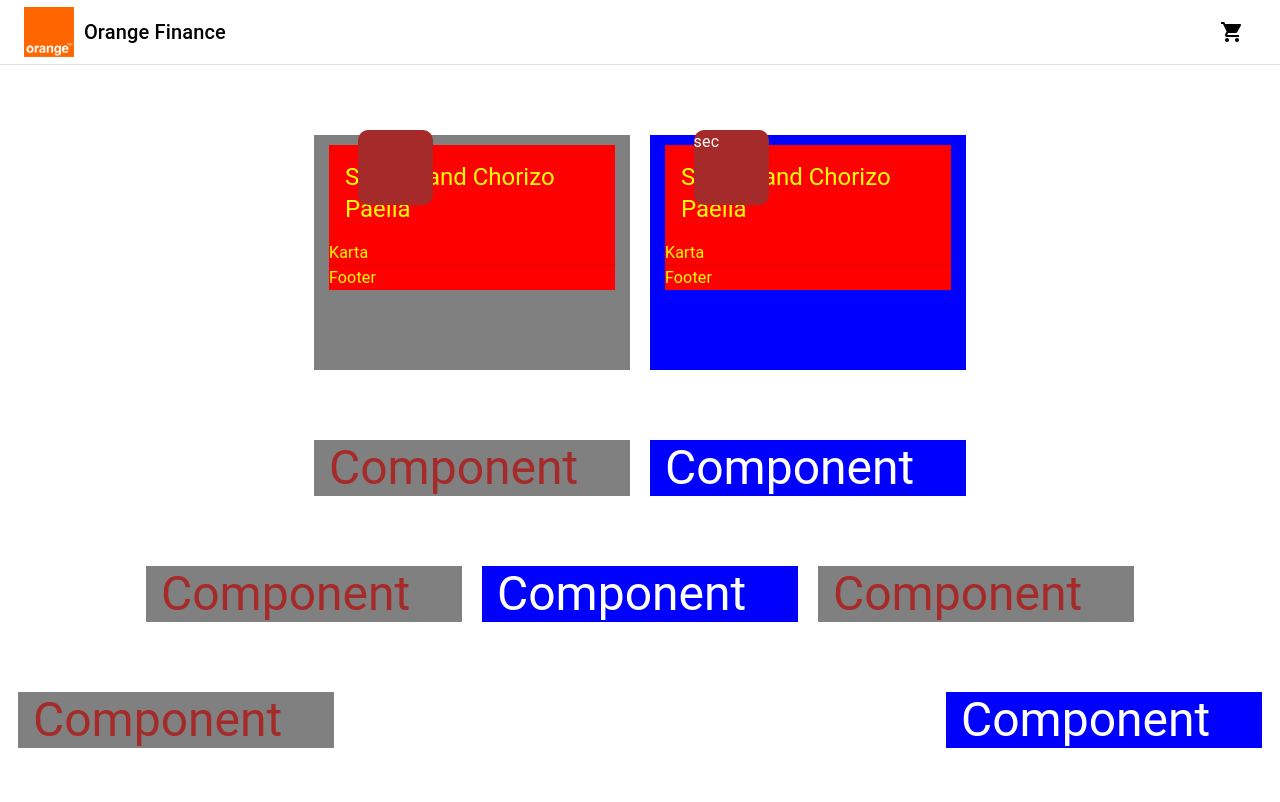
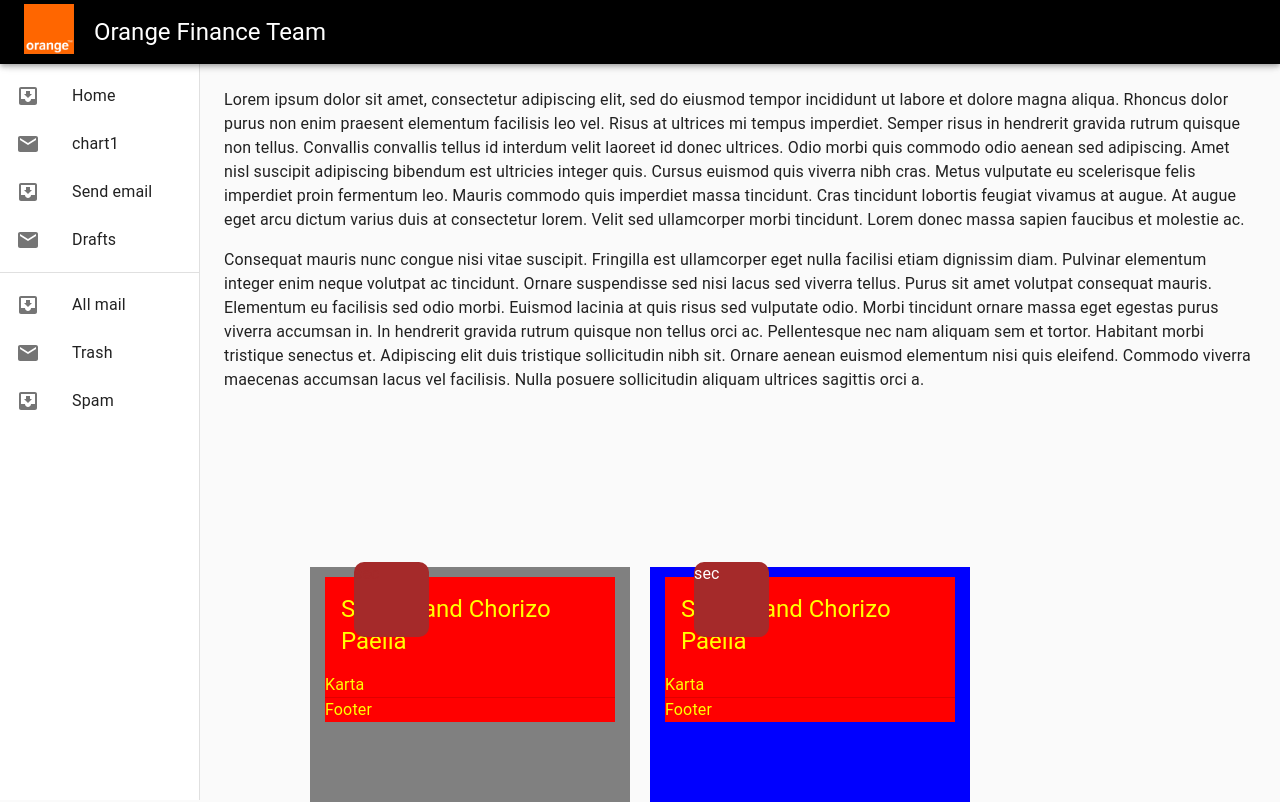
Before and after one commit to ArturWrobel/findasboard, a React (Create React App) app in the folder client/: page /chart1 in a window 1280 px wide. Shown: the top 802 px of the page. Built offline with nearby package versions, Linux system fonts and the light colour scheme; no server answers.

Commit message:
fresh sidebar

```diff
--- a/client/public/index.html
+++ b/client/public/index.html
@@ -2,7 +2,7 @@
 <html lang="en">
   <head>
     <meta charset="utf-8" />
-    <link rel="icon" href="%PUBLIC_URL%/favicon.ico" />
+    <link rel="icon" href="%PUBLIC_URL%/orangechart.png" />
     <meta name="viewport" content="width=device-width, initial-scale=1" />
     <meta name="theme-color" content="#000000" />
     <meta
@@ -24,7 +24,7 @@
       work correctly both with client-side routing and a non-root public URL.
       Learn how to configure a non-root public URL by running `npm run build`.
     -->
-    <title>React App</title>
+    <title>Orange Finance</title>
   </head>
   <body>
     <noscript>You need to enable JavaScript to run this app.</noscript>
--- a/client/src/App.js
+++ b/client/src/App.js
@@ -1,9 +1,9 @@
 import React, { useEffect } from 'react';
-import { Typography, CircularProgress, Container } from '@material-ui/core';
+import { Typography, CircularProgress, Container, Paper } from '@material-ui/core';
 import { BrowserRouter as Router, Switch, Route } from 'react-router-dom';
 import { useDispatch, useSelector } from 'react-redux';
 
-import { Navbar, Chart, Nivo, Sidebar } from './components';
+import { Chart, Nivo, Sidebar } from './components';
 import { Dashboard } from './views'
 import { getChartData } from './store/actions/charts';
 
@@ -22,8 +22,6 @@ const App = () => {
 
     return (
         <Router>
-
-            <Navbar />
             <Sidebar />
             <Switch>
                 <Route exact path="/" >
@@ -35,12 +33,10 @@ const App = () => {
 
                         }
                     </div>
-
                     <Chart />
                 </Route>
                 <Route exact path="/chart1" >
                     <Dashboard />
-                    {/* <Chart1 /> */}
                 </Route>
                 <Route exact path="/nivo" >
                     <Nivo />
--- a/client/src/components/Sidebar/Sidebar.jsx
+++ b/client/src/components/Sidebar/Sidebar.jsx
@@ -1,23 +1,92 @@
-import React from 'react'
-import { Hidden, Drawer } from "@material-ui/core";
+import React from 'react';
+import { Drawer, AppBar, CssBaseline, Toolbar, List, Typography, Divider, ListItem, ListItemIcon, ListItemText }
+from '@material-ui/core';
+import InboxIcon from '@material-ui/icons/MoveToInbox';
+import MailIcon from '@material-ui/icons/Mail';
+import { Link } from 'react-router-dom';
 
-const Sidebar = () => {
+import logo from '../../assets/logo.png';
+
+import useStyles from './styles';
+
+
+export default function ClippedDrawer() {
+    const classes = useStyles();
+
     return (
-        <div>
-            <Hidden mdUp implementation="css">
-                <Drawer
+        <div className={classes.root}>
+            <CssBaseline />
+            <AppBar position="fixed" className={classes.appBar}>
+
+                <Toolbar>
+                    <Link to="/" >
+                        <img src={logo}
+                            alt="logo"
+                            height="50px"
+                            className={classes.image} />
+                    </Link>
+
+                    <Typography variant="h5" noWrap>
+                        Orange Finance Team
+                    </Typography>
+                </Toolbar>
+            </AppBar>
+            <Drawer
+                className={classes.drawer}
                 variant="permanent"
-                open
-                color = 'red'
-                >
-                        <div>1</div>
-                        <div>2</div>
-                        <div>3</div>
-                        <div>4</div>
-                </Drawer>
-            </Hidden>
+                classes={{
+                    paper: classes.drawerPaper,
+                }}
+            >
+                <Toolbar />
+                <div className={classes.drawerContainer}>
+                    <List>
+                        {['Home', 'chart1', 'Send email', 'Drafts'].map((text, index) => (
+                            <ListItem button key={text}
+                                component={Link} to={`/${text}`}
+                            >
+                                <ListItemIcon>{index % 2 === 0 ? <InboxIcon /> : <MailIcon />}</ListItemIcon>
+                                <ListItemText primary={text} />
+                            </ListItem>
+                        ))}
+                    </List>
+                    <Divider />
+                    <List>
+                        {['All mail', 'Trash', 'Spam'].map((text, index) => (
+                            <ListItem button key={text}>
+                                <ListItemIcon>{index % 2 === 0 ? <InboxIcon /> : <MailIcon />}</ListItemIcon>
+                                <ListItemText primary={text} />
+                            </ListItem>
+                        ))}
+                    </List>
+                </div>
+            </Drawer>
+            <main className={classes.content}>
+                <Toolbar />
+                <Typography paragraph>
+                    Lorem ipsum dolor sit amet, consectetur adipiscing elit, sed do eiusmod tempor incididunt
+                    ut labore et dolore magna aliqua. Rhoncus dolor purus non enim praesent elementum
+                    facilisis leo vel. Risus at ultrices mi tempus imperdiet. Semper risus in hendrerit
+                    gravida rutrum quisque non tellus. Convallis convallis tellus id interdum velit laoreet id
+                    donec ultrices. Odio morbi quis commodo odio aenean sed adipiscing. Amet nisl suscipit
+                    adipiscing bibendum est ultricies integer quis. Cursus euismod quis viverra nibh cras.
+                    Metus vulputate eu scelerisque felis imperdiet proin fermentum leo. Mauris commodo quis
+                    imperdiet massa tincidunt. Cras tincidunt lobortis feugiat vivamus at augue. At augue eget
+                    arcu dictum varius duis at consectetur lorem. Velit sed ullamcorper morbi tincidunt. Lorem
+                    donec massa sapien faucibus et molestie ac.
+        </Typography>
+                <Typography paragraph>
+                    Consequat mauris nunc congue nisi vitae suscipit. Fringilla est ullamcorper eget nulla
+                    facilisi etiam dignissim diam. Pulvinar elementum integer enim neque volutpat ac
+                    tincidunt. Ornare suspendisse sed nisi lacus sed viverra tellus. Purus sit amet volutpat
+                    consequat mauris. Elementum eu facilisis sed odio morbi. Euismod lacinia at quis risus sed
+                    vulputate odio. Morbi tincidunt ornare massa eget egestas purus viverra accumsan in. In
+                    hendrerit gravida rutrum quisque non tellus orci ac. Pellentesque nec nam aliquam sem et
+                    tortor. Habitant morbi tristique senectus et. Adipiscing elit duis tristique sollicitudin
+                    nibh sit. Ornare aenean euismod elementum nisi quis eleifend. Commodo viverra maecenas
+                    accumsan lacus vel facilisis. Nulla posuere sollicitudin aliquam ultrices sagittis orci a.
+        </Typography>
+            </main>
         </div>
-    )
+    );
 }
-
-export default Sidebar
--- /dev/null
+++ b/client/src/components/Sidebar/styles.js
@@ -0,0 +1,32 @@
+import { makeStyles } from '@material-ui/core/styles';
+
+const drawerWidth = 200;
+
+export default makeStyles((theme) => ({
+    root: {
+        display: 'flex',
+    },
+    appBar: {
+        zIndex: theme.zIndex.drawer + 1,
+        backgroundColor: "black"
+    },
+    drawer: {
+        width: drawerWidth,
+        flexShrink: 0,
+    },
+    drawerPaper: {
+        width: drawerWidth,
+    },
+    drawerContainer: {
+        overflow: 'auto',
+    },
+    content: {
+        flexGrow: 1,
+        padding: theme.spacing(3),
+    },
+    image: {
+        marginRight: "20px",
+        alignItems: 'center',
+        justifyContent: 'center',
+    }
+}));
```
Also changed, not shown: client/public/orangechart.png (added), 1 other file (tests, documents, lock files or other folders).
